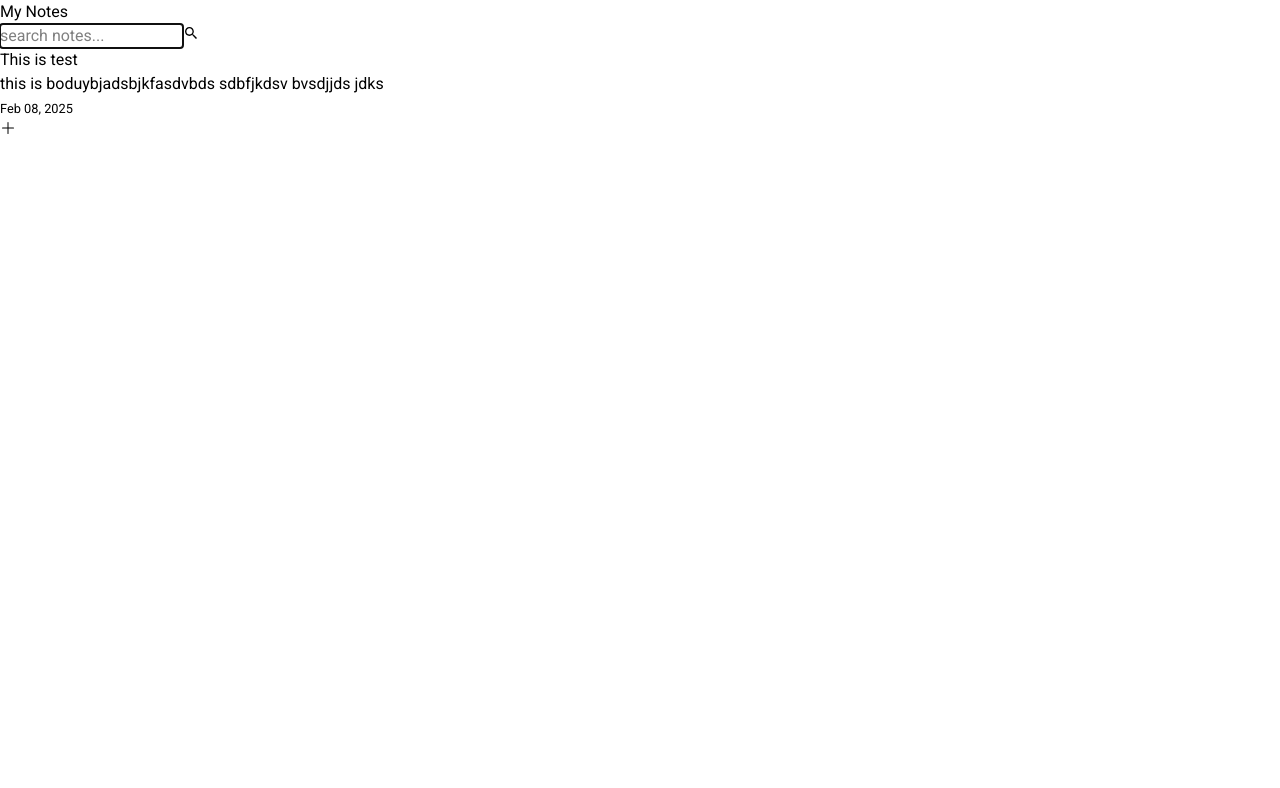
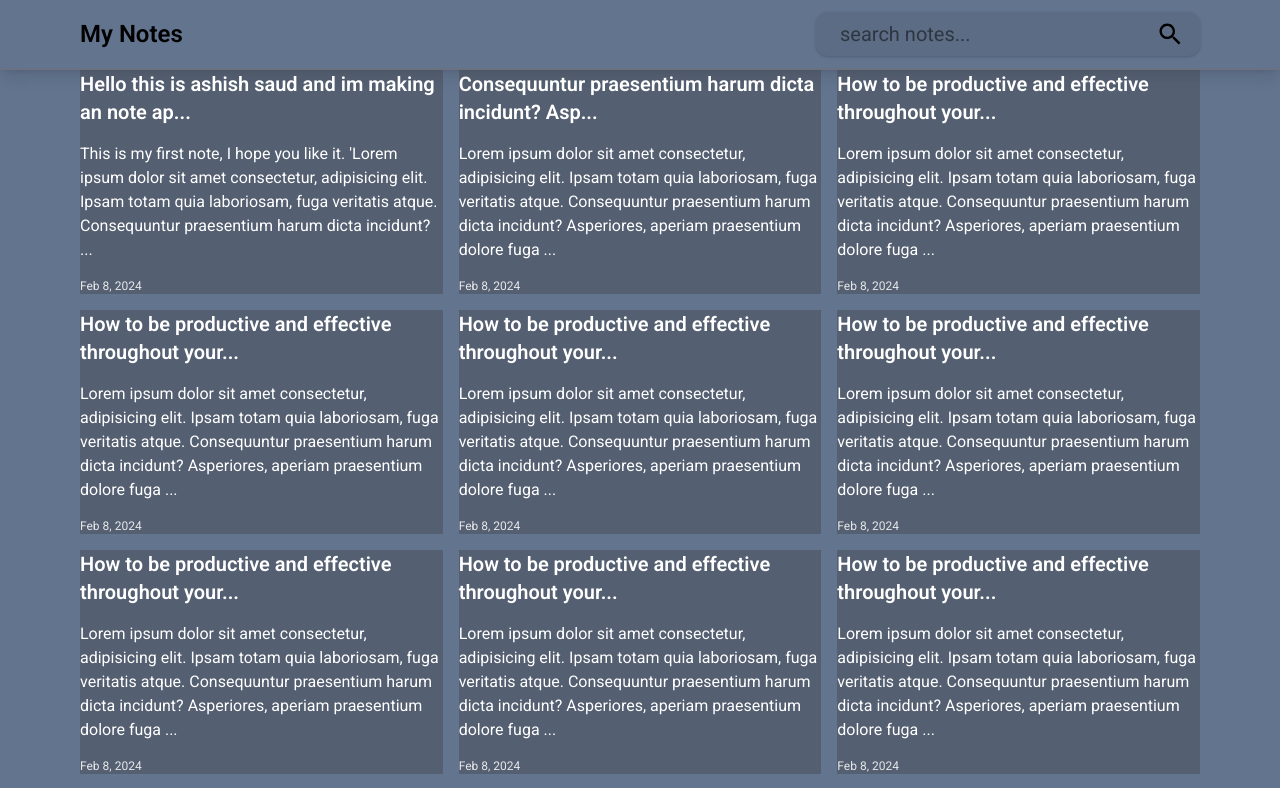
Before and after one commit to ashish-off/NotePlus, a React (Vite) app: page / in a window 1280 px wide. Shown: the top 788 px of the page. Built offline with nearby package versions, Linux system fonts and the light colour scheme.

Commit message:
NoteItem is completed

```diff
--- a/src/App.tsx
+++ b/src/App.tsx
@@ -6,7 +6,7 @@ import EditNote from "./pages/EditNote";
 
 const App = () => {
   return (
-    <div className="list-none font-[Roboto]">
+    <div className="font-[Roboto] bg-slate-500 min-h-screen ">
       <BrowserRouter>
         <Routes>
           <Route path="/" element={<Notes />} />
--- a/src/components/NoteItem.tsx
+++ b/src/components/NoteItem.tsx
@@ -1,17 +1,25 @@
-import React from 'react'
-import { notesType } from '../types'
+import React from "react";
+import { notesType } from "../types";
+import { Link } from "react-router-dom";
 
 interface notePropType {
-  note: notesType
+  note: notesType;
 }
-const NoteItem = ({note}) => {
+const NoteItem = ({ note }: notePropType) => {
   return (
-    <div>
-    <h3>This is {note}</h3>
-    <p>this is boduybjadsbjkfasdvbds sdbfjkdsv bvsdjjds jdks </p>
-    <small>Feb 08, 2025</small>
-  </div>
-  )
-}
+    <Link
+      to={`/edit-note/${note.id}`}
+      className="bg-zinc-700/40 flex flex-col gap-4 cursor-pointer transition-all duration-150 text-white hover:opacity-85 "
+    >
+      <h3 className="text-xl font-semibold ">
+        {note.title.length > 50
+          ? note.title.substring(0, 50) + "..."
+          : note.title}
+      </h3>
+      <p>{note.details.length>200 ? (note.details.substring(0, 200)) + "..." : note.details }</p>
+      <p className="text-xs opacity-85 ">{note.date}</p>
+    </Link>
+  );
+};
 
-export default NoteItem
+export default NoteItem;
--- a/src/pages/Notes.tsx
+++ b/src/pages/Notes.tsx
@@ -1,32 +1,46 @@
-import React from 'react'
+import React from "react";
 import { IoMdSearch } from "react-icons/io";
-import dummyNotes from "../data/dummyNotes"
-import NoteItem from '../components/NoteItem';
-import { Link } from 'react-router-dom';
-import { BsPlusLg } from 'react-icons/bs';
-import { notesType } from '../types';
-
-
+import dummyNotes from "../data/dummyNotes";
+import NoteItem from "../components/NoteItem";
+import { Link } from "react-router-dom";
+import { BsPlusLg } from "react-icons/bs";
+import { notesType } from "../types";
 
 const Notes = () => {
   return (
     <section>
-      <header className='notes__header'>
-        <h2 >My Notes</h2>
-        <input type="text" autoFocus placeholder='search notes...' />
-        <button className='btn'><IoMdSearch /></button>
+      <header className="border-b-2 border-gray-500 shadow-lg">
+        <div className="flex items-center justify-between py-3 px-20">
+          <Link to={"/"} className="text-2xl font-semibold">
+            My Notes
+          </Link>
+
+          <div className="w-sm flex items-center relative ">
+            <input
+              type="text"
+              className="outline-none text-xl shadow-lg shadow-gray-500/30  border-none bg-gray-600/25 rounded-xl py-2 px-6 w-full focus:shadow-sm focus:shadow-gray-800/20 transition-all"
+              autoFocus
+              placeholder="search notes..."
+            />
+
+            <button className="absolute right-4 cursor-pointer  active:scale-90">
+              <IoMdSearch size={28} />
+            </button>
+          </div>
+        </div>
       </header>
 
-      <div className="notes__container">
+      <div className="px-20 grid grid-cols-2 md:grid-cols-3 gap-4 ">
         {
-          // dummyNotes.map((note => <NoteItem key={note.id} note={note} />))
-          <NoteItem  note={"test"} />
+           dummyNotes.map((note => <NoteItem key={note.id} note={note} />))
         }
       </div>
-      <Link to={"/create-note"} className='btn add__btn'> <BsPlusLg/> </Link>
+      <Link to={"/create-note"} className="btn add__btn">
+        {" "}
+        <BsPlusLg />{" "}
+      </Link>
+    </section>
+  );
+};
 
-    </section>
-  )
-}
-
-export default Notes
+export default Notes;
```
